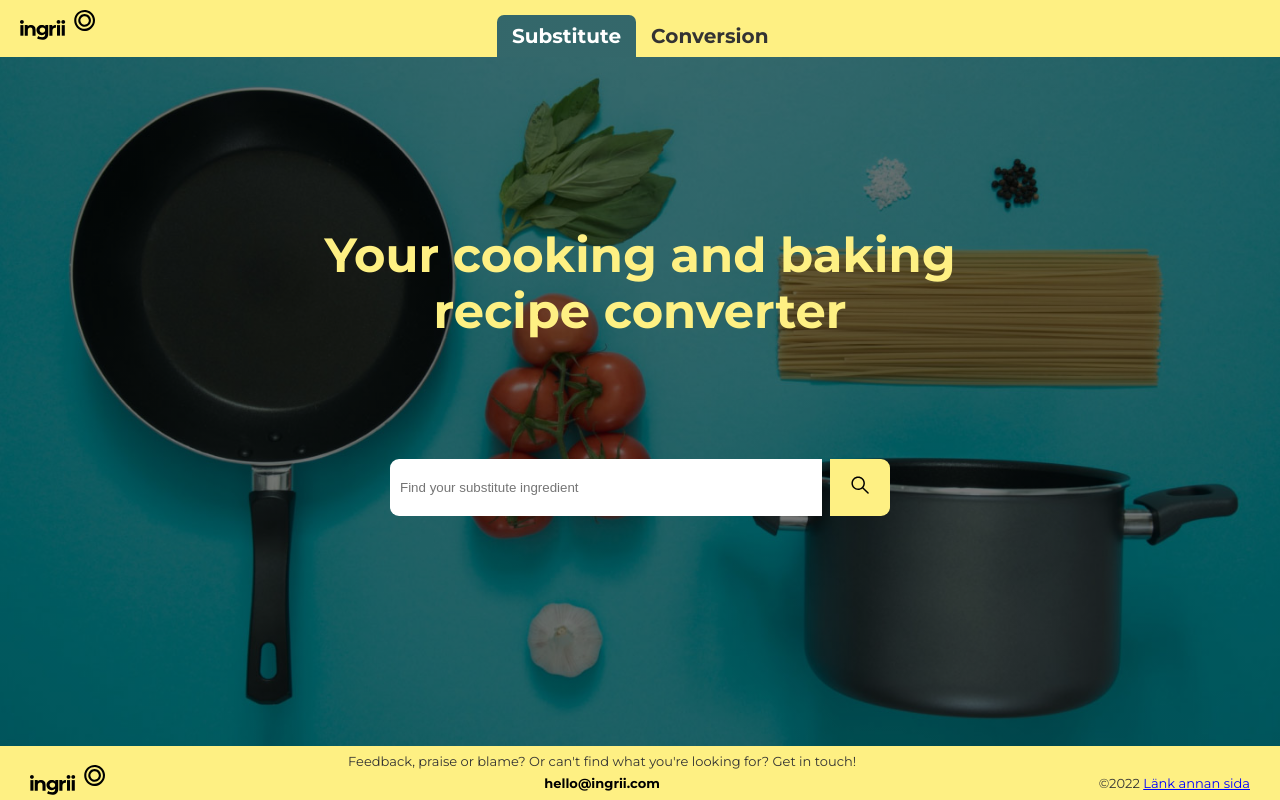
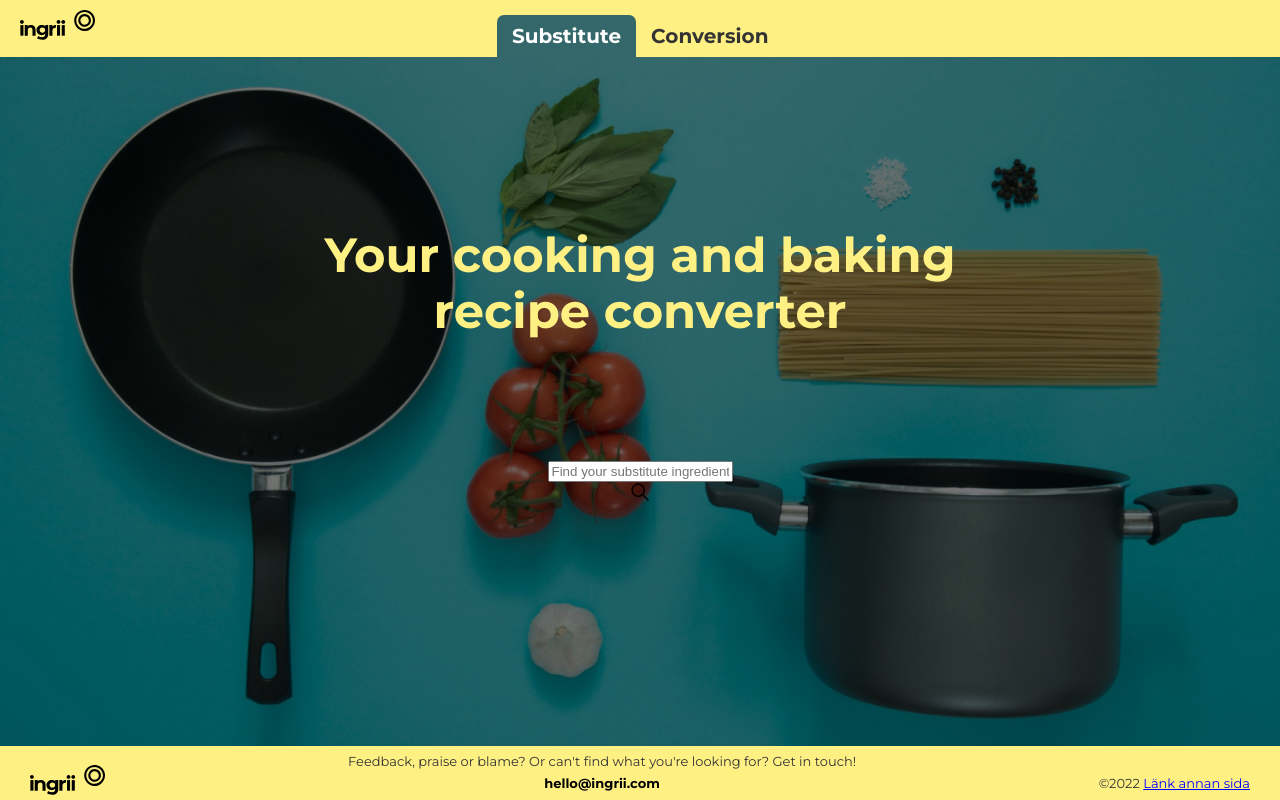
Before and after one commit to Annaaste/reactproject, a Next.js app: page /substitute in a window 1280 px wide. Built offline with nearby package versions, Linux system fonts and the light colour scheme.

Commit message:
added a bit of css

```diff
--- a/components/SearchBar/SearchBar.module.scss
+++ b/components/SearchBar/SearchBar.module.scss
@@ -7,7 +7,7 @@
   padding: 2rem;
 }
 
-.searchBarBox {
+/*.searchBarBox {
   display: flex;
   justify-content: space-between;
   flex-direction: row;
```
